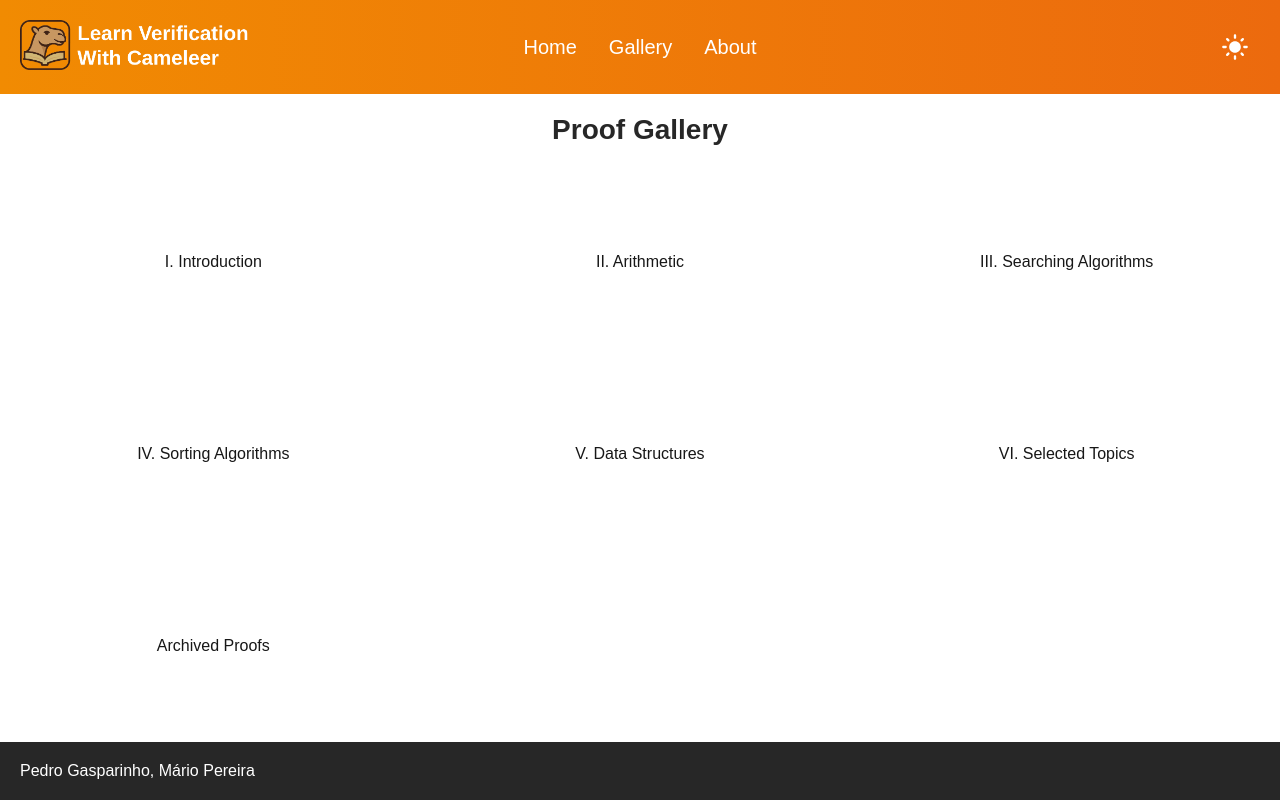
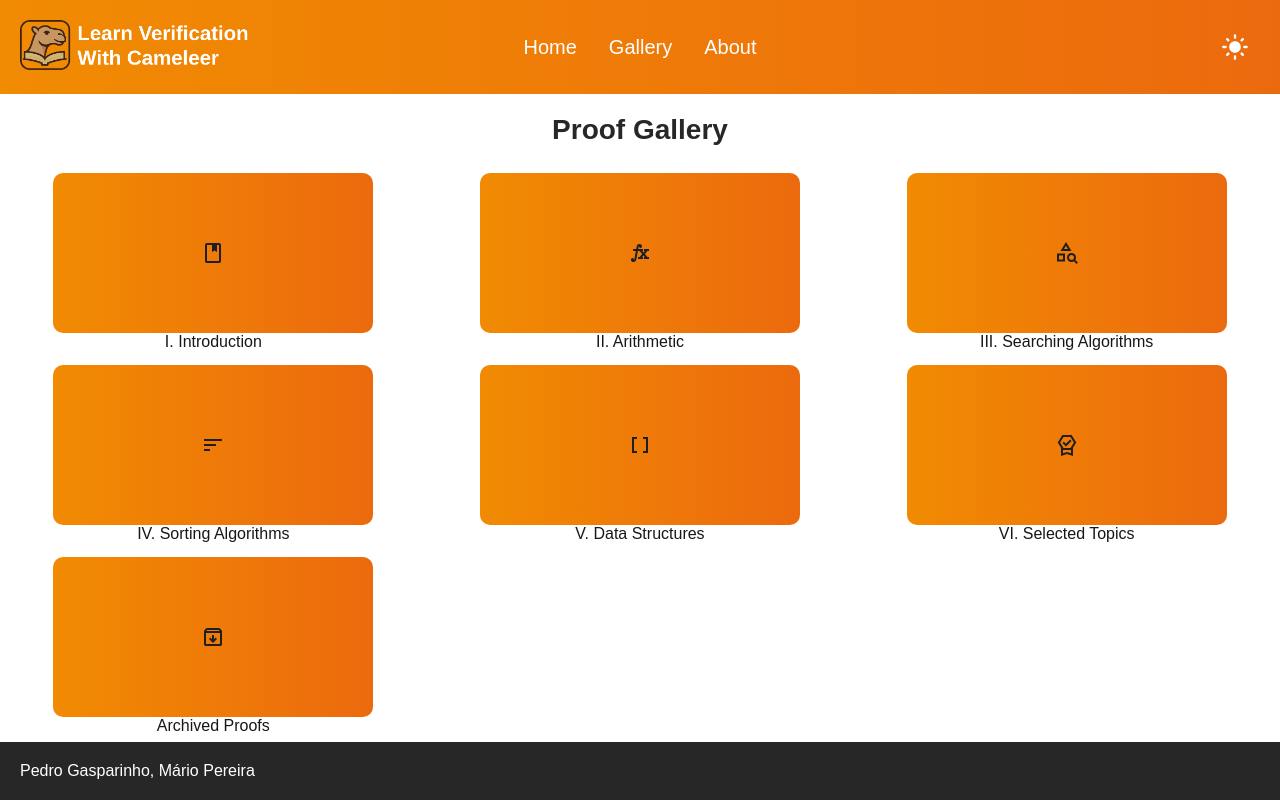
Before and after one commit to CameleerBook/CameleerBook.github.io, a Next.js app: page /gallery in a window 1280 px wide. Built offline with nearby package versions, Linux system fonts and the light colour scheme.

Commit message:
Added svg icons to chapters

```diff
--- /dev/null
+++ b/src/assets/icons/ArchiveIcon.tsx
@@ -0,0 +1,13 @@
+export default function ArchiveIcon() {
+    return(
+        <svg
+            xmlns="http://www.w3.org/2000/svg"
+            height="24px"
+            viewBox="0 -960 960 960"
+            width="24px"
+            fill="#1f1f1f"
+        >
+            <path d="m480-240 160-160-56-56-64 64v-168h-80v168l-64-64-56 56 160 160ZM200-640v440h560v-440H200Zm0 520q-33 0-56.5-23.5T120-200v-499q0-14 4.5-27t13.5-24l50-61q11-14 27.5-21.5T250-840h460q18 0 34.5 7.5T772-811l50 61q9 11 13.5 24t4.5 27v499q0 33-23.5 56.5T760-120H200Zm16-600h528l-34-40H250l-34 40Zm264 300Z" />
+        </svg>
+    )
+}
--- /dev/null
+++ b/src/assets/icons/BookIcon.tsx
@@ -0,0 +1,13 @@
+export default function BookIcon() {
+    return(
+        <svg
+            xmlns="http://www.w3.org/2000/svg"
+            height="24px"
+            viewBox="0 -960 960 960"
+            width="24px"
+            fill="#1f1f1f"
+        >
+            <path d="M240-80q-33 0-56.5-23.5T160-160v-640q0-33 23.5-56.5T240-880h480q33 0 56.5 23.5T800-800v640q0 33-23.5 56.5T720-80H240Zm0-80h480v-640h-80v280l-100-60-100 60v-280H240v640Zm0 0v-640 640Zm200-360 100-60 100 60-100-60-100 60Z" />
+        </svg>
+    )
+}
--- /dev/null
+++ b/src/assets/icons/DataIcon.tsx
@@ -0,0 +1,13 @@
+export default function DataIcon() {
+    return(
+        <svg
+            xmlns="http://www.w3.org/2000/svg"
+            height="24px"
+            viewBox="0 -960 960 960"
+            width="24px"
+            fill="#1f1f1f"
+        >
+            <path d="M600-160v-80h120v-480H600v-80h200v640H600Zm-440 0v-640h200v80H240v480h120v80H160Z" />
+        </svg>
+    )
+}
--- /dev/null
+++ b/src/assets/icons/FunctionIcon.tsx
@@ -0,0 +1,13 @@
+export default function FunctionIcon() {
+  return(
+    <svg
+      xmlns="http://www.w3.org/2000/svg"
+      height="24px"
+      viewBox="0 -960 960 960"
+      width="24px"
+      fill="#1f1f1f"
+    >
+      <path d="M400 -240v-80h62l105 -120 -105 -120h-66l-64 344q-8 45 -37 70.5T221 -120t-73 -24 -28 -64q0 -32 17 -51.5t43 -19.5q25 0 42.5 17t17.5 41q0 5 -0.5 9t-1.5 9q5 -1 8.5 -5.5T252 -221l62 -339H200v-80h129l21 -114q7 -38 37.5 -62t72.5 -24q44 0 72 26t28 65q0 30 -17 49.5T500 -680q-25 0 -42.5 -17T440 -739q0 -5 0.5 -9t1.5 -9q-6 2 -9 6t-5 12l-17 99h189v80h-32l52 59 52 -59h-32v-80h200v80h-62L673 -440l105 120h62v80H640v-80h32l-52 -60 -52 60h32v80z" />
+    </svg>
+  )
+}
--- /dev/null
+++ b/src/assets/icons/SearchIcon.tsx
@@ -0,0 +1,13 @@
+export default function SearchIcon() {
+    return (
+        <svg
+            xmlns="http://www.w3.org/2000/svg"
+            height="24px"
+            viewBox="0 -960 960 960"
+            width="24px"
+            fill="#1f1f1f"
+        >
+            <path d="M80-140v-320h320v320H80Zm80-80h160v-160H160v160Zm60-340 220-360 220 360H220Zm142-80h156l-78-126-78 126ZM863-42 757-148q-21 14-45.5 21t-51.5 7q-75 0-127.5-52.5T480-300q0-75 52.5-127.5T660-480q75 0 127.5 52.5T840-300q0 26-7 50.5T813-204L919-98l-56 56ZM660-200q42 0 71-29t29-71q0-42-29-71t-71-29q-42 0-71 29t-29 71q0 42 29 71t71 29ZM320-380Zm120-260Z" />
+        </svg>
+    )
+}
--- /dev/null
+++ b/src/assets/icons/SortIcon.tsx
@@ -0,0 +1,14 @@
+export default function SortIcon() {
+    return(
+        <svg
+            xmlns="http://www.w3.org/2000/svg"
+            height="24px"
+            viewBox="0 -960 960 960"
+            width="24px"
+            fill="#1f1f1f"
+        >
+            <path d="M120-240v-80h240v80H120Zm0-200v-80h480v80H120Zm0-200v-80h720v80H120Z" />
+        </svg>
+    )
+
+}
--- /dev/null
+++ b/src/assets/icons/TopicIcon.tsx
@@ -0,0 +1,13 @@
+export default function TopicIcon() {
+    return(
+    <svg
+        xmlns="http://www.w3.org/2000/svg"
+        height="24px"
+        viewBox="0 -960 960 960"
+        width="24px"
+        fill="#1f1f1f"
+    >
+        <path d="M240-40v-329L110-580l185-300h370l185 300-130 211v329l-240-80-240 80Zm80-111 160-53 160 53v-129H320v129Zm20-649L204-580l136 220h280l136-220-136-220H340Zm98 383L296-558l57-57 85 85 169-170 57 56-226 227ZM320-280h320-320Z" />
+    </svg>
+    )
+}
--- a/src/components/chapterCard/index.module.scss
+++ b/src/components/chapterCard/index.module.scss
@@ -1,5 +1,15 @@
+@use "@/theme/color";
 @use "@/theme/global";
 
 .container {
     @extend %centeredDiv;
+    flex-direction: column;
 }
+
+.banner {
+    @extend %centeredDiv;
+    width: 320px;
+    height: 160px;
+    background-image: color.$primaryGradient;
+    border-radius: global.$radius;
+}
--- a/src/components/chapterCard/index.tsx
+++ b/src/components/chapterCard/index.tsx
@@ -1,5 +1,6 @@
 import { Chapter } from "@/utils/chapters"
 import styles from "./index.module.scss"
+import ChapterIcon from "../chapterIcon"
 
 type Props = {
     chapter: Chapter
@@ -8,6 +9,9 @@ type Props = {
 export default function ChapterCard({ chapter }: Props) {
     return(
         <div className={styles.container}>
+            <div className={styles.banner}>
+                <ChapterIcon chapterNumber={chapter.number}/>
+            </div>
             <p>{chapter.name}</p>
         </div>
     )
--- /dev/null
+++ b/src/components/chapterIcon/index.tsx
@@ -0,0 +1,45 @@
+import dynamic from "next/dynamic"
+
+const ArchiveIcon = dynamic(
+    () => import("@/assets/icons/ArchiveIcon")
+)
+
+const BookIcon = dynamic(
+    () => import("@/assets/icons/BookIcon")
+)
+
+const DataIcon = dynamic(
+    () => import("@/assets/icons/DataIcon")
+)
+
+const FunctionIcon = dynamic(
+    () => import("@/assets/icons/FunctionIcon")
+)
+
+const SearchIcon = dynamic(
+    () => import("@/assets/icons/SearchIcon")
+)
+
+const SortIcon = dynamic(
+    () => import("@/assets/icons/SortIcon")
+)
+
+const TopicIcon = dynamic(
+    () => import("@/assets/icons/TopicIcon")
+)
+
+const iconList = [
+    BookIcon, FunctionIcon, SearchIcon, SortIcon, DataIcon,
+    TopicIcon, ArchiveIcon
+]
+
+type Props = {
+    chapterNumber: number
+}
+
+export default function ChapterIcon({ chapterNumber }: Props) {
+    const Icon = iconList[chapterNumber - 1]
+    return (
+        <Icon/>
+    )
+}
--- a/src/components/navigationBar/index.module.scss
+++ b/src/components/navigationBar/index.module.scss
@@ -10,8 +10,7 @@
 
 .container {
     @extend %base;
-    background-image:
-        linear-gradient(to Right, color.$primaryLight, color.$primaryDark);
+    background-image: color.$primaryGradient;
     padding: global.$lgPadding;
 
     @media (width < breakpoints.$md) {
--- a/src/theme/_color.scss
+++ b/src/theme/_color.scss
@@ -1,5 +1,7 @@
 $primaryDark: #EC6A0E;
 $primaryLight: #F18B02;
+$primaryGradient:
+    linear-gradient(to Right, $primaryLight, $primaryDark);
 
 $onPrimary: #FFFFFF;
 
```
